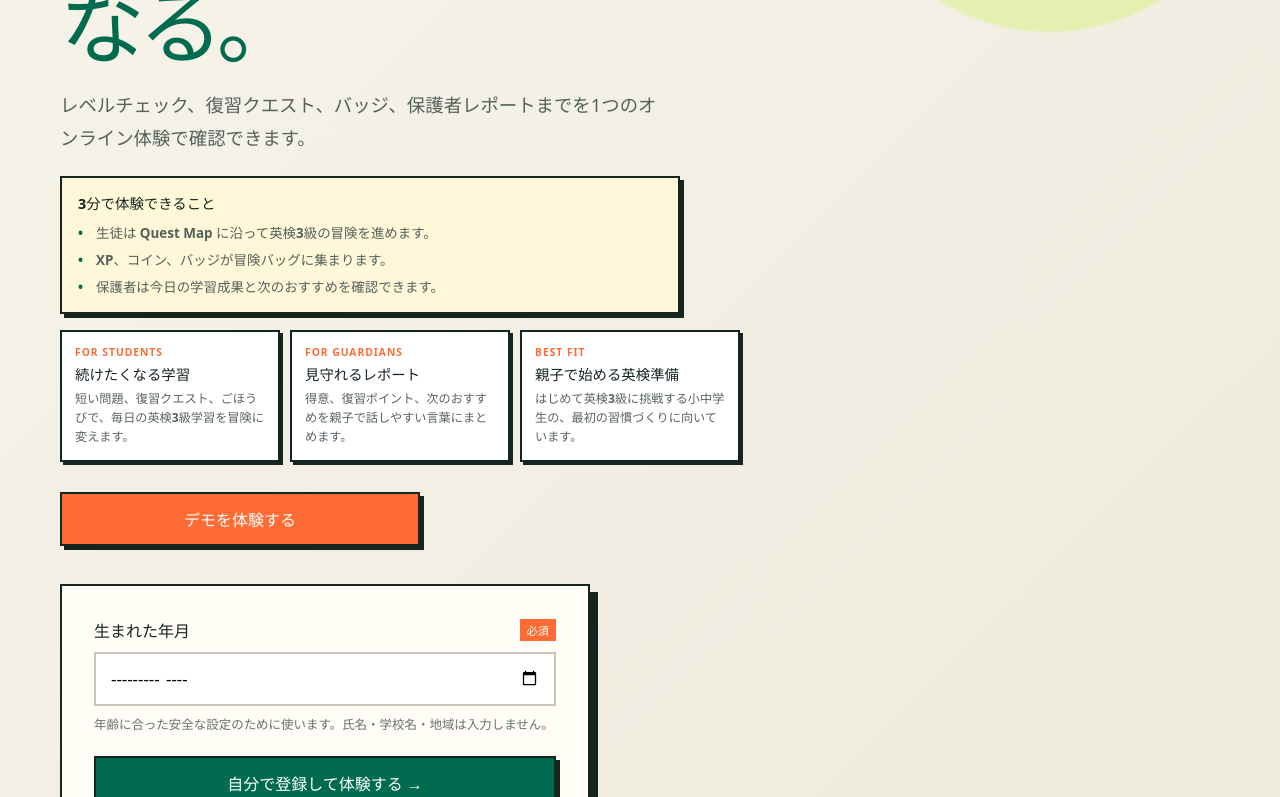
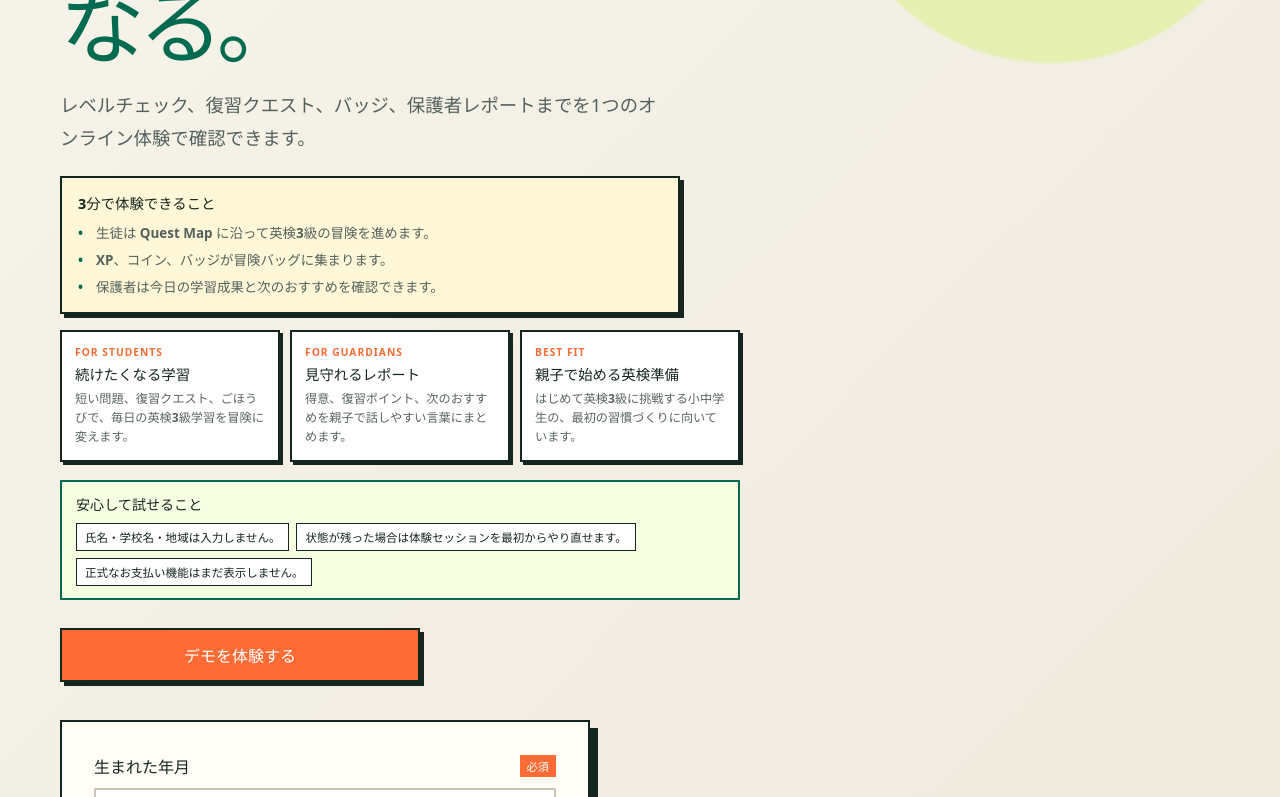
Before and after one commit to mahuan2928/PeraQuest, a Vue app in the folder apps/web/: page / in a window 1280 px wide. Shown: the part 374-1171 px from the top of the page. Built offline with nearby package versions, Linux system fonts and the light colour scheme; no server answers.

Commit message:
Add trial readiness guidance

```diff
--- a/apps/web/src/components/BirthMonthForm.vue
+++ b/apps/web/src/components/BirthMonthForm.vue
@@ -61,6 +61,17 @@ function submit() {
         <strong>親子で始める英検準備</strong>
         <p>はじめて英検3級に挑戦する小中学生の、最初の習慣づくりに向いています。</p>
       </article>
+    </div>
+    <div
+      class="trial-readiness-note"
+      aria-label="安心して試せること"
+    >
+      <strong>安心して試せること</strong>
+      <ul>
+        <li>氏名・学校名・地域は入力しません。</li>
+        <li>状態が残った場合は体験セッションを最初からやり直せます。</li>
+        <li>正式なお支払い機能はまだ表示しません。</li>
+      </ul>
     </div>
     <button
       class="primary-action demo-start-button"
--- a/apps/web/src/styles.css
+++ b/apps/web/src/styles.css
@@ -76,6 +76,10 @@ h1 span { color: var(--green); }
 .landing-value-grid span { color: var(--orange); font-size: .64rem; font-weight: 900; letter-spacing: .1em; text-transform: uppercase; }
 .landing-value-grid strong { font-size: .9rem; line-height: 1.35; }
 .landing-value-grid p { margin: 0; color: #59645f; font-size: .76rem; font-weight: 800; line-height: 1.55; }
+.trial-readiness-note { display: grid; gap: 9px; max-width: 680px; margin: 0 0 16px; padding: 12px 14px; border: 2px solid var(--green); background: #f7ffe2; }
+.trial-readiness-note strong { font-size: .88rem; }
+.trial-readiness-note ul { display: flex; flex-wrap: wrap; gap: 7px; margin: 0; padding: 0; list-style: none; }
+.trial-readiness-note li { padding: 5px 8px; border: 1px solid var(--ink); background: white; font-size: .72rem; font-weight: 900; }
 .demo-start-button { max-width: 360px; margin-top: 12px; background: var(--orange); }
 .demo-start-note { display: inline-flex; max-width: 520px; margin: 12px 0 0; padding: 9px 12px; border-left: 5px solid var(--orange); background: #fff7d8; color: var(--ink); font-size: .82rem; font-weight: 900; line-height: 1.5; }
 .demo-product-shell { display: grid; gap: 18px; }
```
Also changed, not shown: 3 other files (tests, documents, lock files or other folders).
